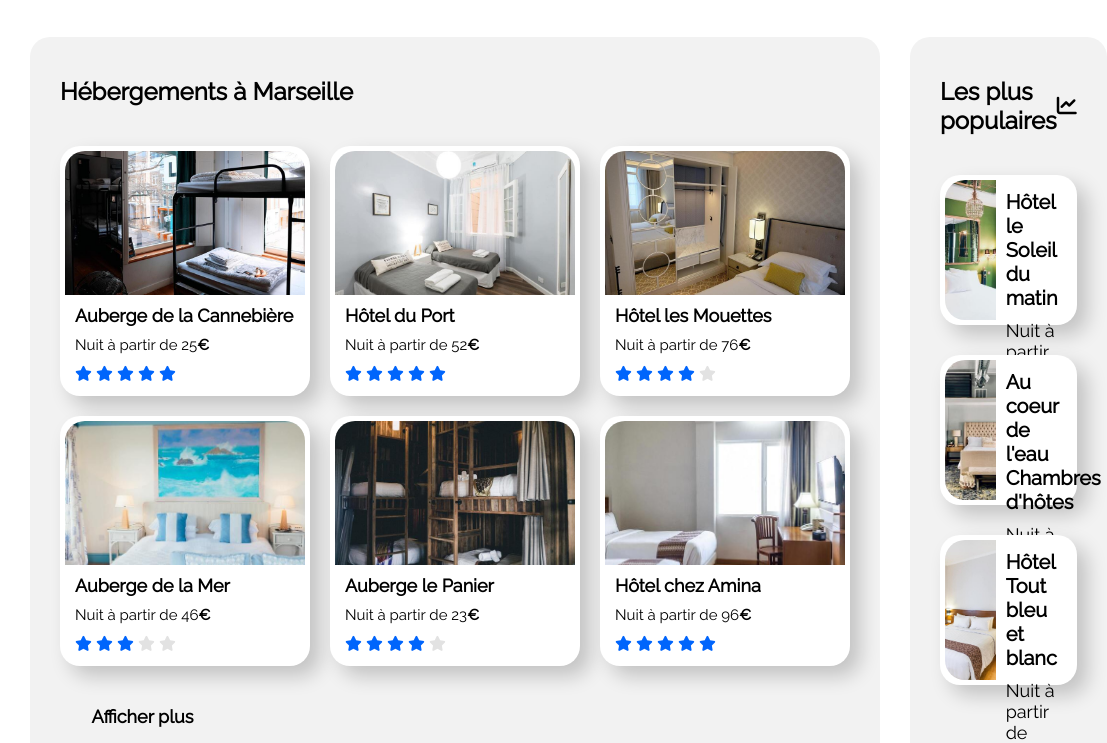
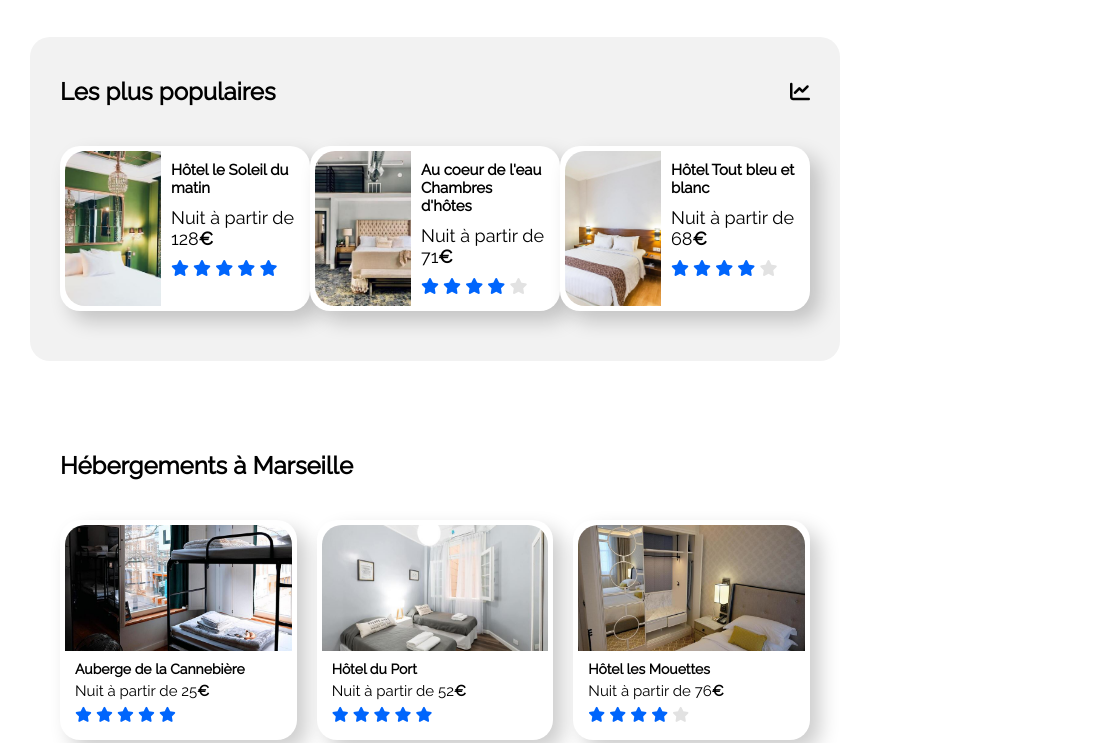
Before and after one commit to AdrianBDN/AdrianBDN.github.io, a plain HTML site: page index.html in a window 768 px wide. Shown: the part 528-1271 px from the top of the page, 1107 px wide, since content can reach past the window. Drawn offline with Linux system fonts and the light colour scheme.

Commit message:
Ajout responsive tablette

```diff
--- a/styles.css
+++ b/styles.css
@@ -37,8 +37,12 @@ nav div {
 nav div:first-of-type {
     text-align: left;
 }
-.nav-activites, .nav-hebergements, .nav-suscribe {
+.nav-activites, .nav-hebergements {
     padding-top: 40px;
+}
+
+.nav-suscribe {
+    padding-top: 44px;
 }
 .nav-hebergements {
     grid-column: 3 / 4;
@@ -321,10 +325,11 @@ input::placeholder {
     cursor: pointer;
 }
 
-.hebergements-grid h2 {
+.resultats h2 {
     width: 100%;
     margin: 40px 0;
 }
+
 
 .block {
     background: #f2f2f2;
@@ -335,10 +340,11 @@ input::placeholder {
 .resultats-grid {
     display: grid;
     grid-template-columns: repeat(3, 250px);
-    grid-template-rows: repeat(2, 250px);
+    grid-template-rows: repeat(2, 220px);
     grid-gap: 20px;
     width: 100%;
 }
+
 
 .resultats-grid article {
     width: 100%;
@@ -371,7 +377,7 @@ input::placeholder {
 
 .card-text p {
     font-size: 15px;
-    margin: 10px 0;
+    margin: 5px 0;
 }
 .card-text i {
     font-size: 15px;
@@ -389,7 +395,10 @@ input::placeholder {
 .populaires {
     display: flex;
     flex-direction: column;
+    align-items: center;
+    justify-content: flex-start;
 }
+
 
 .populaires a {
     text-decoration: none;
@@ -398,9 +407,10 @@ input::placeholder {
 
 .populaires-title {
     display: flex;
-    width: 100%;
     align-items: center;
     justify-content: space-between;
+    width: 100%;
+    margin: 40px 0;
 }
 
 .populaires-title i {
@@ -491,23 +501,66 @@ strong {
     }
 
     .populaires-title {
-        margin-bottom: 0;
-        margin: 40px 0;
+        margin: 30px 0;
     }
 
     .card-text-pop {
-        padding: 5px;
+        padding: 10px;
+    }
+
+    .card-text-pop h3 {
+        font-size: 16px;
+    }
+
+    .card-text-pop p {
+        font-size: 15px;
+        margin: 10px 0;
+    }
+}
+
+@media screen and (min-width: 577px) and (max-width: 1200px) {
+
+    .hebergements-grid {
+        display: grid;
+        grid-template-columns: 1fr;
+        grid-template-rows: auto;
+        row-gap: 50px;
+    }
+
+    .resultats {
+        order: 2;
+        background: white;
+    }
+
+    .resultats-grid {
+        display: grid;
+        grid-template-columns: repeat(3, 1fr);
+        grid-template-rows: repeat(2, 220px);
+    }
+
+    .card-text h3 {
+        font-size: 14px;
+    }
+
+    .populaires {
+        padding-bottom: 50px;
+    }
+
+    .populaires-grid {
+        display: grid;
+        grid-template-columns: repeat(3, 250px);
+        grid-template-rows: 1fr;
+        justify-content: space-evenly;
     }
 
     .card-text-pop h3 {
         font-size: 15px;
     }
 
-    .card-text-pop p {
-        font-size: 15px;
-        margin: 25px 0;
+
+    .help-block {
+        margin-right: 0;
     }
-
 
 }
 /*-------------------ACTIVITES-----------------*/
```
